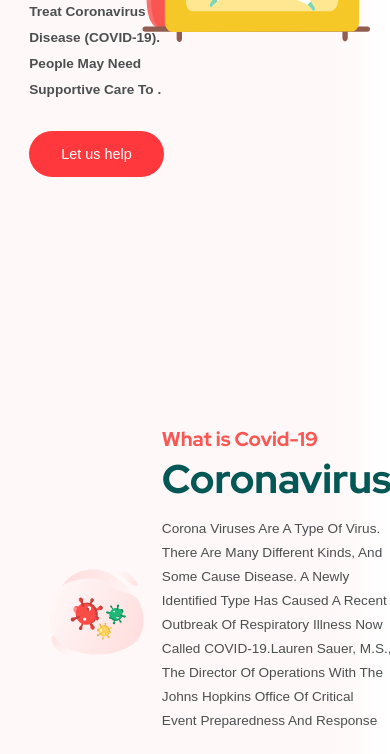
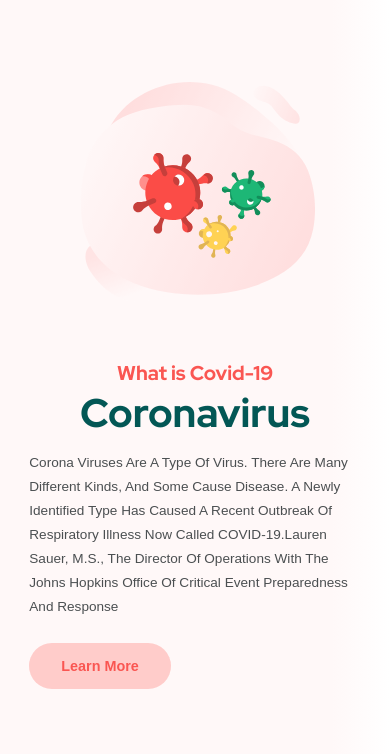
Before and after one commit to roninJosue/covid19, a website: page index.html in a window 390 px wide. Shown: the part 479-1233 px from the top of the page. Drawn offline with Linux system fonts and the light colour scheme; a web font is replaced by a local one.

Commit message:
Phone responsive

```diff
--- a/sass/base/_utilities.scss
+++ b/sass/base/_utilities.scss
@@ -25,6 +25,10 @@
 .group {
   display: flex;
   align-items: center;
+
+  @include respond(phone){
+    flex-direction: column;
+  }
 }
 
 .h2 {
@@ -32,6 +36,10 @@
   font-weight: bold;
   font-family: 'RedHatDisplay', sans-serif;
   font-size: 2.5rem;
+
+  @include respond(phone){
+    text-align: center;
+  }
 
   &--greater {
     font-size: 5rem;
@@ -60,6 +68,10 @@
   text-transform: capitalize;
   color: $color-tertiary;
 
+  @include respond(phone){
+    width: 100%!important;
+  }
+
   &--2 {
     width: 50%;
     margin: 0 auto;
--- a/sass/components/_card.scss
+++ b/sass/components/_card.scss
@@ -15,6 +15,11 @@
   @include respond(tab-port){
     padding: 1rem;
     justify-content: start;
+  }
+
+  @include respond(tab-port){
+    width: 100%;
+    margin: 0 0 2rem;
   }
 
   &:hover {
--- a/sass/components/_prevention.scss
+++ b/sass/components/_prevention.scss
@@ -5,14 +5,29 @@
   align-items: center;
   justify-content: space-between;
 
+  @include respond(phone) {
+    flex-direction: column;
+    justify-content: center;
+    align-items: center;
+  }
+
   &--reverse {
     flex-direction: row-reverse;
+    @include respond(phone) {
+      flex-direction: column;
+    }
   }
 
   &__text {
     flex: 1 0 60%;
     display: flex;
     flex-direction: row;
+
+    @include respond(phone) {
+      flex-direction: column;
+      justify-content: center;
+      align-items: center;
+    }
 
     &--reverse {
       flex: 1 0 40%;
@@ -34,6 +49,10 @@
     padding: 3rem;
     margin-right: 3rem;
 
+    @include respond(phone) {
+     margin: 0;
+    }
+
     span {
       font-size: 3rem;
       font-family: 'RedHatDisplay', sans-serif;
@@ -51,6 +70,9 @@
       flex: 1 0 45%;
       img {
         width: 76%;
+        @include respond(phone) {
+          width: 100%;
+        }
       }
     }
   }
--- a/sass/layout/_header.scss
+++ b/sass/layout/_header.scss
@@ -22,6 +22,9 @@
 			@include respond(tab-port){
 				height: 40px;
 			}
+			@include respond(phone){
+				height: 30px;
+			}
 		}
 	}
 
@@ -34,6 +37,9 @@
 		text-transform: uppercase;
 		margin-left: 1.2rem;
 
+		@include respond(phone){
+			font-size: 2.2rem;
+		}
 	}
 
 }
--- a/sass/layout/_navigation.scss
+++ b/sass/layout/_navigation.scss
@@ -10,6 +10,10 @@
   @include respond(tab-port){
     width: 85vw;
   }
+  @include respond(phone){
+    width: 100vw;
+    flex-direction: column;
+  }
 
   &__logo{
     display: inline-block;
@@ -17,6 +21,11 @@
 
   &__list {
     margin: 0;
+    @include respond(phone){
+      display: flex;
+      width: 100vw;
+      flex-direction: column;
+    }
   }
 
   &__item {
@@ -24,6 +33,11 @@
     text-decoration: none;
     margin-right: 3rem;
     transition: all 2s ease;
+
+    @include respond(phone){
+      width: 100vw;
+      text-align: center;
+    }
   }
 
   &__link {
--- a/sass/pages/_home.scss
+++ b/sass/pages/_home.scss
@@ -22,6 +22,11 @@
   &--text {
     line-height: 5rem;
 
+    @include respond(phone) {
+      width: 100%;
+      text-align: center;
+    }
+
     .alert {
       color: $color-alert;
       font-weight: bold;
@@ -39,6 +44,11 @@
         width: 40%;
       }
 
+      @include respond(phone) {
+        width: 100%;
+        text-align: center;
+      }
+
     }
 
     .message {
@@ -52,6 +62,11 @@
 
       @include respond(tab-port) {
         width: 50%;
+      }
+
+      @include respond(phone) {
+        width: 100%;
+        text-align: center;
       }
     }
   }
@@ -70,6 +85,11 @@
   display: flex;
   align-items: center;
   height: 100vh;
+
+  @include respond(phone) {
+    flex-direction: column;
+    margin-bottom: 20rem;
+  }
 
   &--img {
     width: 100%;
@@ -108,23 +128,11 @@
     @include respond(tab-land) {
       flex-wrap: nowrap;
     }
+    @include respond(tab-land) {
+      flex-direction: column;
+    }
   }
 
-  /*.container {
-    /*position: relative;
-    &:first-of-type {
-      &::before{
-        position: absolute;
-        content: '';
-        display: block;
-        width: 100px;
-        height: 50%;
-        bottom: 0;
-        left: -3rem;
-        background-image: url("../img/virus1.svg");
-        background-repeat: no-repeat;
-      }
-    }*/
   background-image: url("../img/virus1.svg");
   background-repeat: no-repeat;
   background-position: 5.2rem bottom;
@@ -132,6 +140,10 @@
   @include respond(tab-port) {
     background-position: 1.2rem 53rem;
     background-size: 15%;
+  }
+
+  @include respond(phone) {
+    margin-bottom: 20rem;
   }
   /*}*/
 }
@@ -148,9 +160,17 @@
     background-size: 12%, 20%;
   }
 
+  @include respond(phone) {
+    margin-bottom: 20rem;
+  }
+
   &__img {
     width: 80%;
     align-self: center;
+
+    @include respond(phone) {
+      width: 100%;
+    }
   }
 }
 
@@ -201,6 +221,11 @@
       width: 60%;
     }
 
+    @include respond(phone) {
+      width: 100%;
+    }
+
+
     .form {
       display: flex;
       justify-content: space-between;
@@ -209,6 +234,12 @@
       background: #FFFFFF;
       box-shadow: 0px 8px 80px rgba(0, 0, 0, 0.06);
       border-radius: 57px;
+
+      @include respond(phone) {
+        .btn {
+          padding: 1rem 2rem;
+        }
+      }
 
       input {
         border: none;
```
Also changed, not shown: css/style.css.
